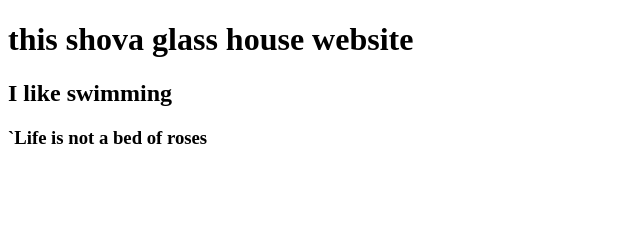
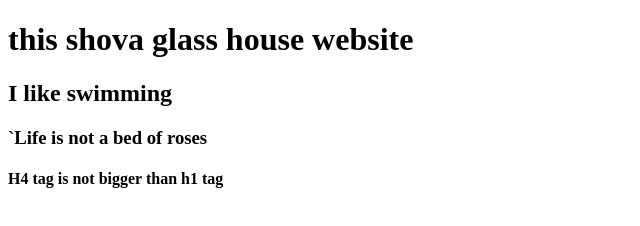
Before and after one commit to shovagla/shovaglasshouse, a plain HTML site: page index.html in a window 1280 px wide. Shown: the whole page, without its empty margins (0-640 px from the left). Drawn offline with Linux system fonts and the light colour scheme.

Commit message:
final change

```diff
--- a/index.html
+++ b/index.html
@@ -10,5 +10,6 @@
     <h1> this shova glass house website</h1>
     <h2> I like swimming </h2>
     <h3>`Life is not a bed of roses </h3>
+    <h4> H4 tag is not bigger than h1 tag</h4>
 </body>
 </html>
```
